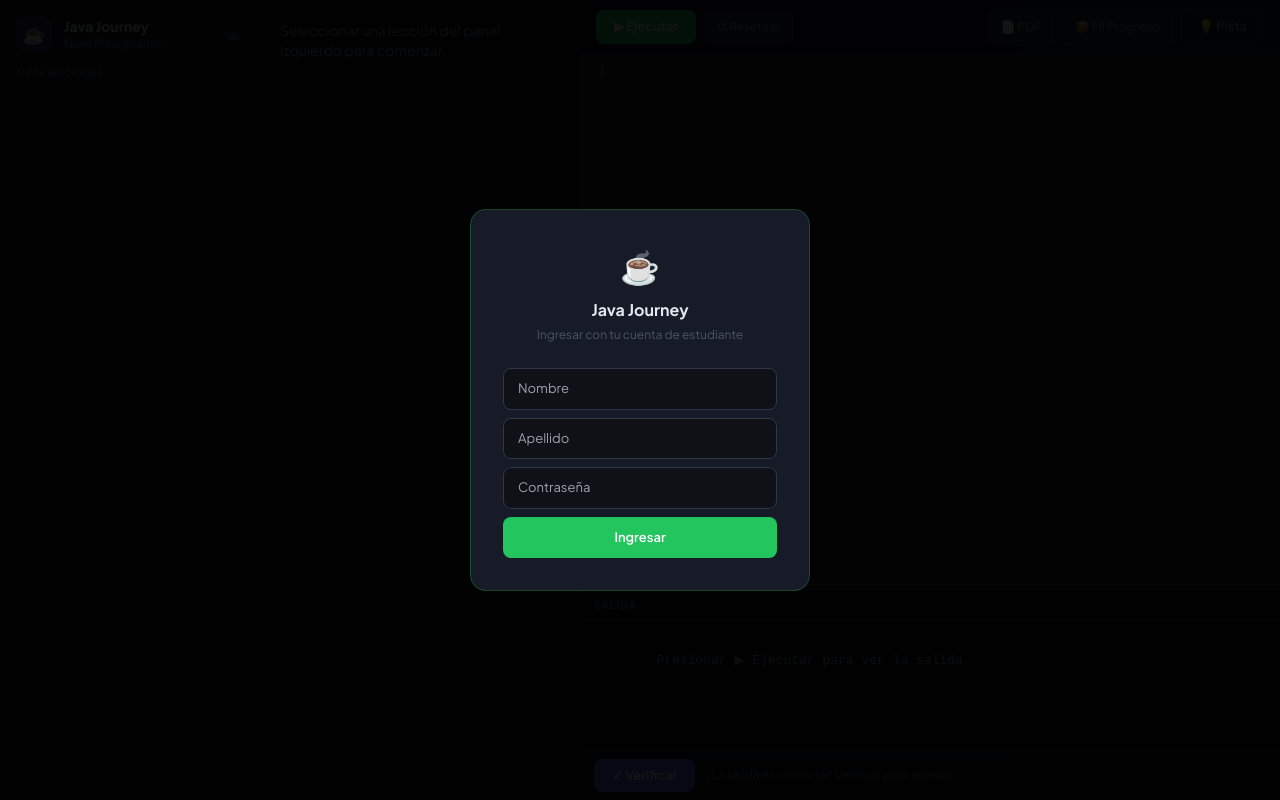
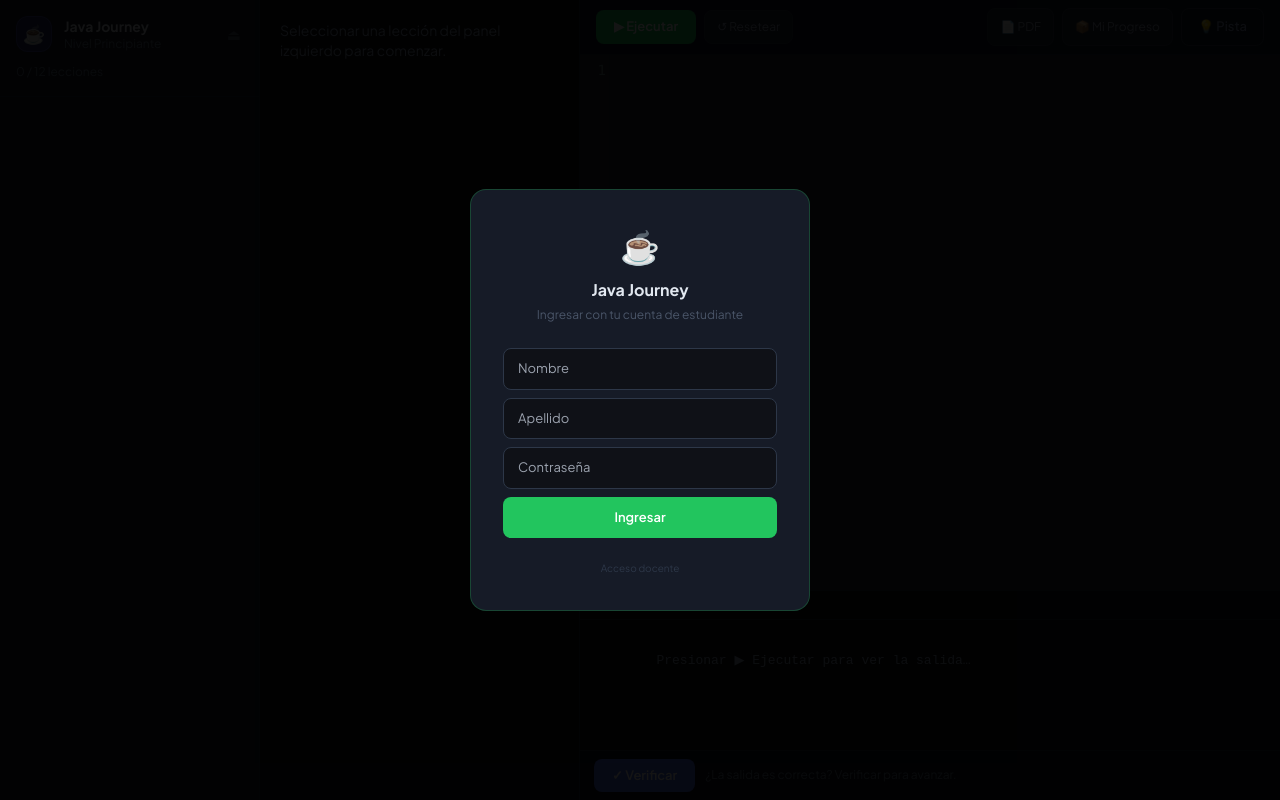
Before and after one commit to Programacion1utu/javaJourney, a website: page index.html in a window 1280 px wide. Drawn offline with nearby package versions, Linux system fonts and the light colour scheme.

Commit message:
Add files via upload

```diff
--- a/index.html
+++ b/index.html
@@ -159,6 +159,9 @@
     <div id="sl-error" style="display:none;color:#ef4444;font-size:12px;margin-bottom:8px;text-align:center;"></div>
     <button onclick="submitStudentLogin()"
       style="width:100%;padding:11px;background:#22c55e;border:none;border-radius:8px;color:#fff;cursor:pointer;font-size:13px;font-weight:600;">Ingresar</button>
+    <div style="text-align:center;margin-top:16px;">
+      <span onclick="openTeacherLogin()" style="font-size:10px;color:#2d3748;cursor:pointer;">Acceso docente</span>
+    </div>
   </div>
 </div>
 
```
